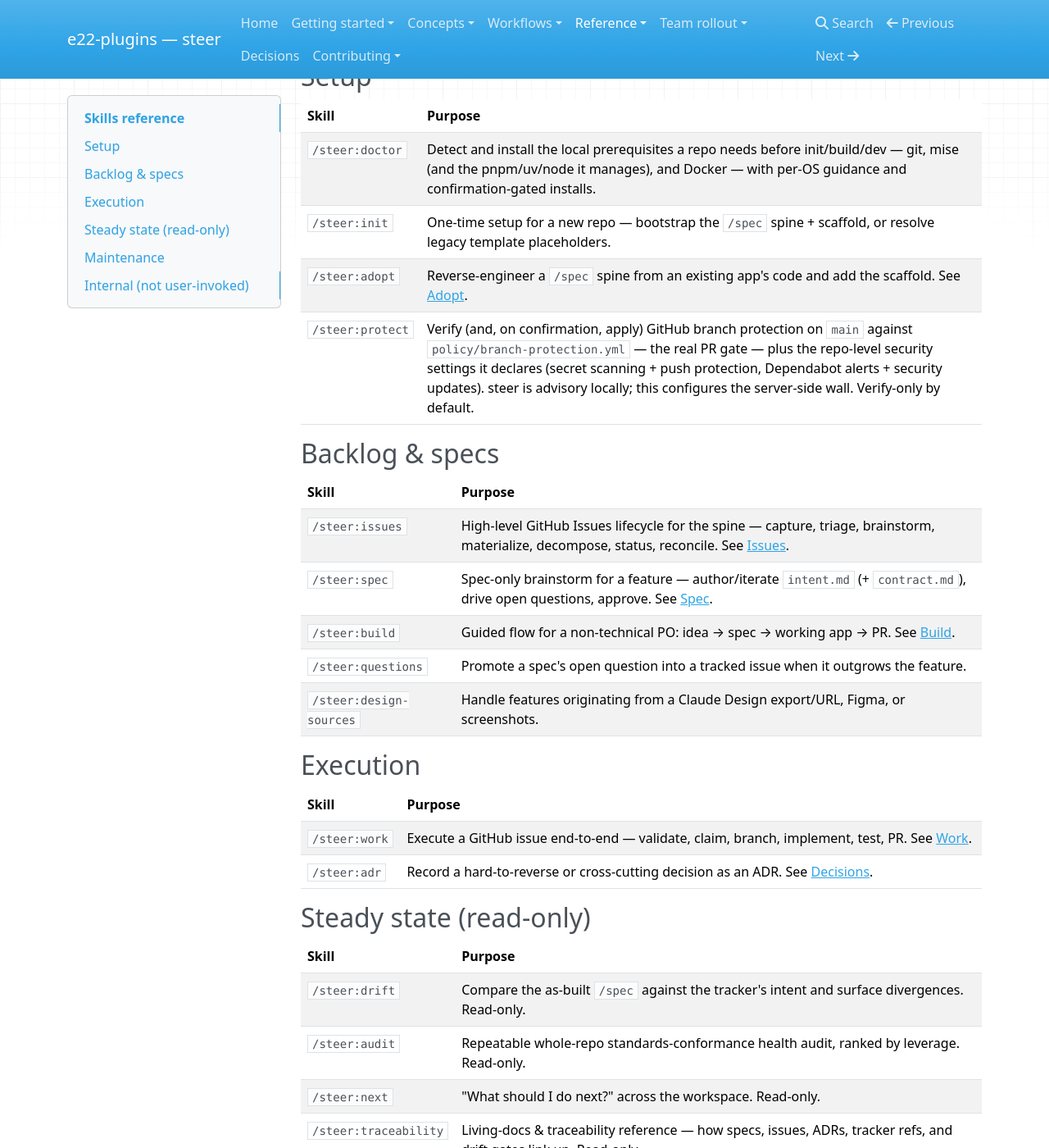
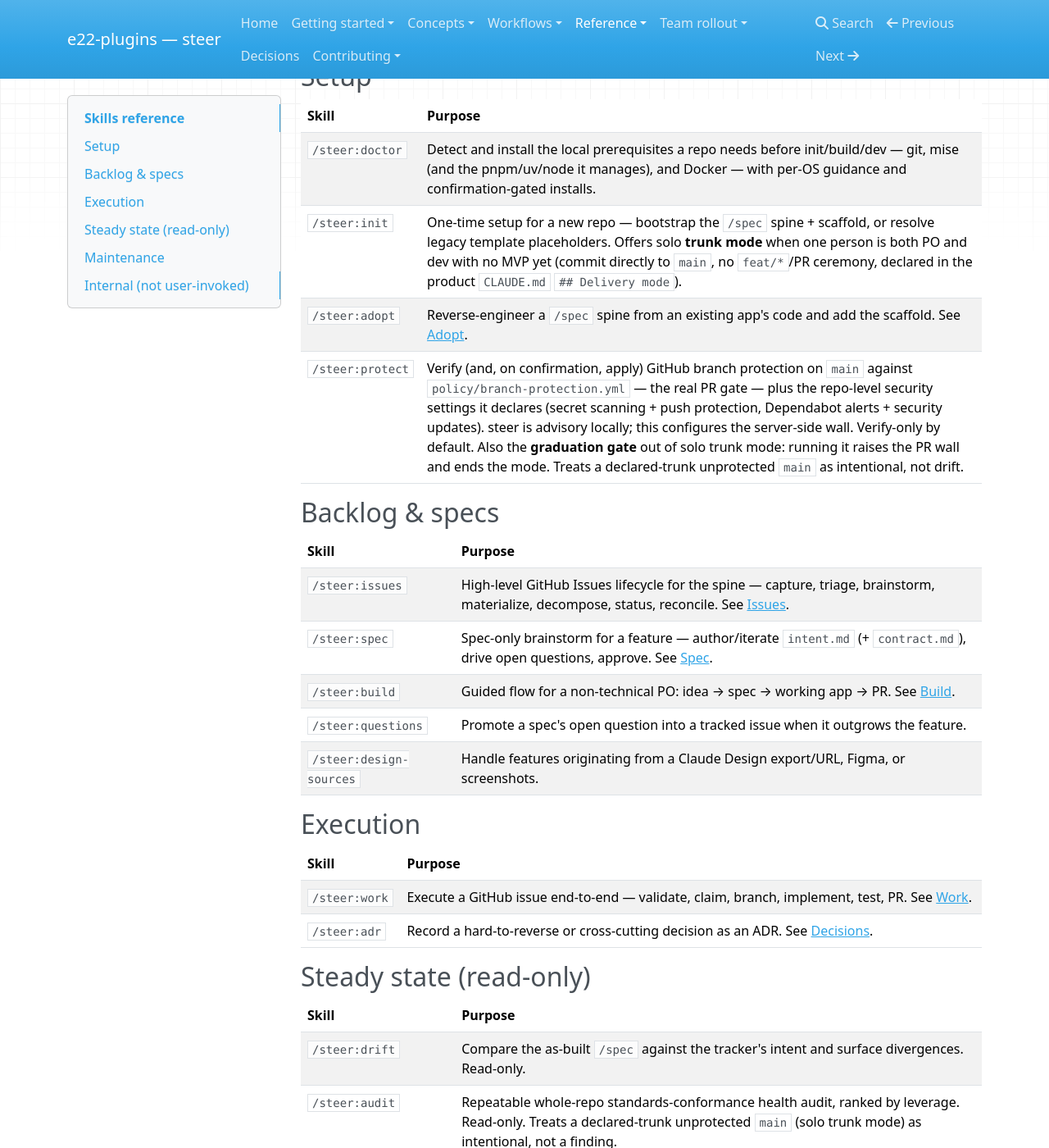
Before and after one commit to element22llc/e22-plugins, an MkDocs documentation site: the page built from docs/reference/skills.md, in a window 1280 px wide and 1400 px high, scrolled down 304 px. Shown: the whole window at 82% size. Built offline with MkDocs 1.6.1, drawn with Linux system fonts in a browser that asks for light colours; nearby versions of some CDN libraries.

Commit message:
docs: sync reference enumerations with shipped rules/skills
The configuration.md ruleset table omitted two always-on rules that ship
this cycle and inject every session — 24-worktrees.md and
31-decision-capture.md — presenting an incomplete canonical ruleset.
validate_docs.py does not assert table completeness, so it slipped the gate.

- configuration.md: add the two missing rule rows in lexical order
- skills.md: note solo trunk mode on /steer:init (offers it),
  /steer:protect (graduation gate), /steer:audit (treats declared-trunk
  unprotected main as intentional)
- CROSS-SURFACE.md: skills count 21 -> 23 (doctor, report added since)

Docs-only; ships nothing; no CHANGELOG entry (delivery-gates confirm).

Co-Authored-By: Claude Opus 4.8 (1M context) <noreply@anthropic.com>

```diff
--- a/docs/reference/skills.md
+++ b/docs/reference/skills.md
@@ -14,9 +14,9 @@ shipped skill is missing here.
 | Skill | Purpose |
 | --- | --- |
 | `/steer:doctor` | Detect and install the local prerequisites a repo needs before init/build/dev — git, mise (and the pnpm/uv/node it manages), and Docker — with per-OS guidance and confirmation-gated installs. |
-| `/steer:init` | One-time setup for a new repo — bootstrap the `/spec` spine + scaffold, or resolve legacy template placeholders. |
+| `/steer:init` | One-time setup for a new repo — bootstrap the `/spec` spine + scaffold, or resolve legacy template placeholders. Offers solo **trunk mode** when one person is both PO and dev with no MVP yet (commit directly to `main`, no `feat/*`/PR ceremony, declared in the product `CLAUDE.md` `## Delivery mode`). |
 | `/steer:adopt` | Reverse-engineer a `/spec` spine from an existing app's code and add the scaffold. See [Adopt](../workflows/adopt.md). |
-| `/steer:protect` | Verify (and, on confirmation, apply) GitHub branch protection on `main` against `policy/branch-protection.yml` — the real PR gate — plus the repo-level security settings it declares (secret scanning + push protection, Dependabot alerts + security updates). steer is advisory locally; this configures the server-side wall. Verify-only by default. |
+| `/steer:protect` | Verify (and, on confirmation, apply) GitHub branch protection on `main` against `policy/branch-protection.yml` — the real PR gate — plus the repo-level security settings it declares (secret scanning + push protection, Dependabot alerts + security updates). steer is advisory locally; this configures the server-side wall. Verify-only by default. Also the **graduation gate** out of solo trunk mode: running it raises the PR wall and ends the mode. Treats a declared-trunk unprotected `main` as intentional, not drift. |
 
 ## Backlog & specs
 
@@ -40,7 +40,7 @@ shipped skill is missing here.
 | Skill | Purpose |
 | --- | --- |
 | `/steer:drift` | Compare the as-built `/spec` against the tracker's intent and surface divergences. Read-only. |
-| `/steer:audit` | Repeatable whole-repo standards-conformance health audit, ranked by leverage. Read-only. |
+| `/steer:audit` | Repeatable whole-repo standards-conformance health audit, ranked by leverage. Read-only. Treats a declared-trunk unprotected `main` (solo trunk mode) as intentional, not a finding. |
 | `/steer:next` | "What should I do next?" across the workspace. Read-only. |
 | `/steer:traceability` | Living-docs & traceability reference — how specs, issues, ADRs, tracker refs, and drift gates link up. Read-only. |
 
```
Also changed, not shown: CROSS-SURFACE.md (+1 -1 lines), docs/reference/configuration.md (+2 -0 lines).
